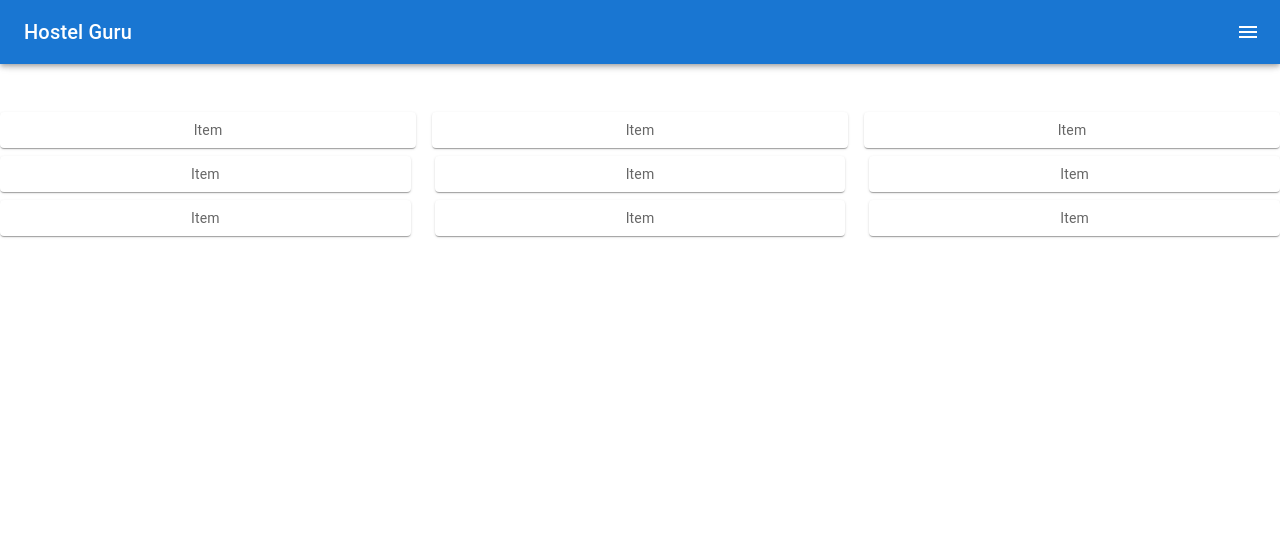
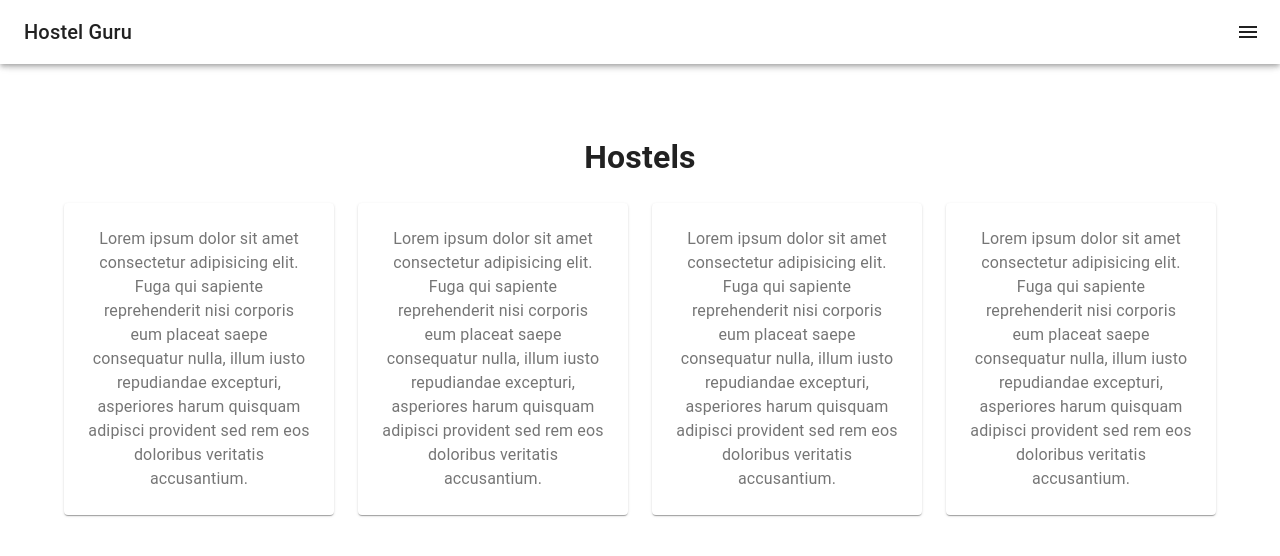
Before and after one commit to obaidismailz/Hostel-Guru-MERN, a React (Create React App) app in the folder client/: page / in a window 1280 px wide. Shown: the top 556 px of the page. Built offline with nearby package versions, Linux system fonts and the light colour scheme.

Commit message:
some files are modified

```diff
--- a/client/package.json
+++ b/client/package.json
@@ -6,6 +6,7 @@
     "@emotion/core": "^10.1.1",
     "@emotion/react": "^11.5.0",
     "@emotion/styled": "^11.3.0",
+    "@material-ui/core": "^4.12.3",
     "@mui/icons-material": "^5.0.4",
     "@mui/material": "^5.0.4",
     "@testing-library/jest-dom": "^5.14.1",
--- a/client/src/components/Hostels.js
+++ b/client/src/components/Hostels.js
@@ -1,46 +1,47 @@
-import * as React from "react";
-import { styled } from "@mui/material/styles";
-import Box from "@mui/material/Box";
-import Paper from "@mui/material/Paper";
-import Grid from "@mui/material/Grid";
+import React from "react";
+import { makeStyles } from "@material-ui/core/styles";
+import Paper from "@material-ui/core/Paper";
+import Grid from "@material-ui/core/Grid";
 
-const Item = styled(Paper)(({ theme }) => ({
-  ...theme.typography.body2,
-  padding: theme.spacing(1),
-  textAlign: "center",
-  color: theme.palette.text.secondary,
+import Container from "@mui/material/Container";
+const useStyles = makeStyles((theme) => ({
+  paper: {
+    padding: theme.spacing(3),
+    textAlign: "center",
+    color: theme.palette.text.secondary,
+  },
 }));
-
-function FormRow() {
+function GridItem({ classes }) {
   return (
-    <React.Fragment>
-      <Grid item xs={4}>
-        <Item>Item</Item>
-      </Grid>
-      <Grid item xs={4}>
-        <Item>Item</Item>
-      </Grid>
-      <Grid item xs={4}>
-        <Item>Item</Item>
-      </Grid>
-    </React.Fragment>
+    // From 0 to 600px wide (smart-phones), I take up 12 columns, or the whole device width!
+    // From 600-690px wide (tablets), I take up 6 out of 12 columns, so 2 columns fit the screen.
+    // From 960px wide and above, I take up 25% of the device (3/12), so 4 columns fit the screen.
+    <Grid item xs={12} sm={6} md={3}>
+      <Paper className={classes.paper}>
+        Lorem ipsum dolor sit amet consectetur adipisicing elit. Fuga qui
+        sapiente reprehenderit nisi corporis eum placeat saepe consequatur
+        nulla, illum iusto repudiandae excepturi, asperiores harum quisquam
+        adipisci provident sed rem eos doloribus veritatis accusantium.
+      </Paper>
+    </Grid>
   );
 }
+export default function Hostels() {
+  const classes = useStyles();
+  return (
+    <div>
+      {/* <h3>Ex 4: Responsive Material UI Grid </h3> */}
+      {/* // I am a container Grid with 1 (8px) spacing */}
 
-export default function Hostels() {
-  return (
-    <Box sx={{ flexGrow: 1 }}>
-      <Grid container spacing={1} gridAutoRows>
-        <Grid container item spacing={2}>
-          <FormRow />
+      <h1 style={{ textAlign: "center" }}>Hostels</h1>
+      <Container maxWidth="lg">
+        <Grid container spacing={3}>
+          <GridItem classes={classes} />
+          <GridItem classes={classes} />
+          <GridItem classes={classes} />
+          <GridItem classes={classes} />
         </Grid>
-        <Grid container item spacing={3}>
-          <FormRow />
-        </Grid>
-        <Grid container item spacing={3}>
-          <FormRow />
-        </Grid>
-      </Grid>
-    </Box>
+      </Container>
+    </div>
   );
 }
```
Also changed, not shown: 1 other file (tests, documents, lock files or other folders).
